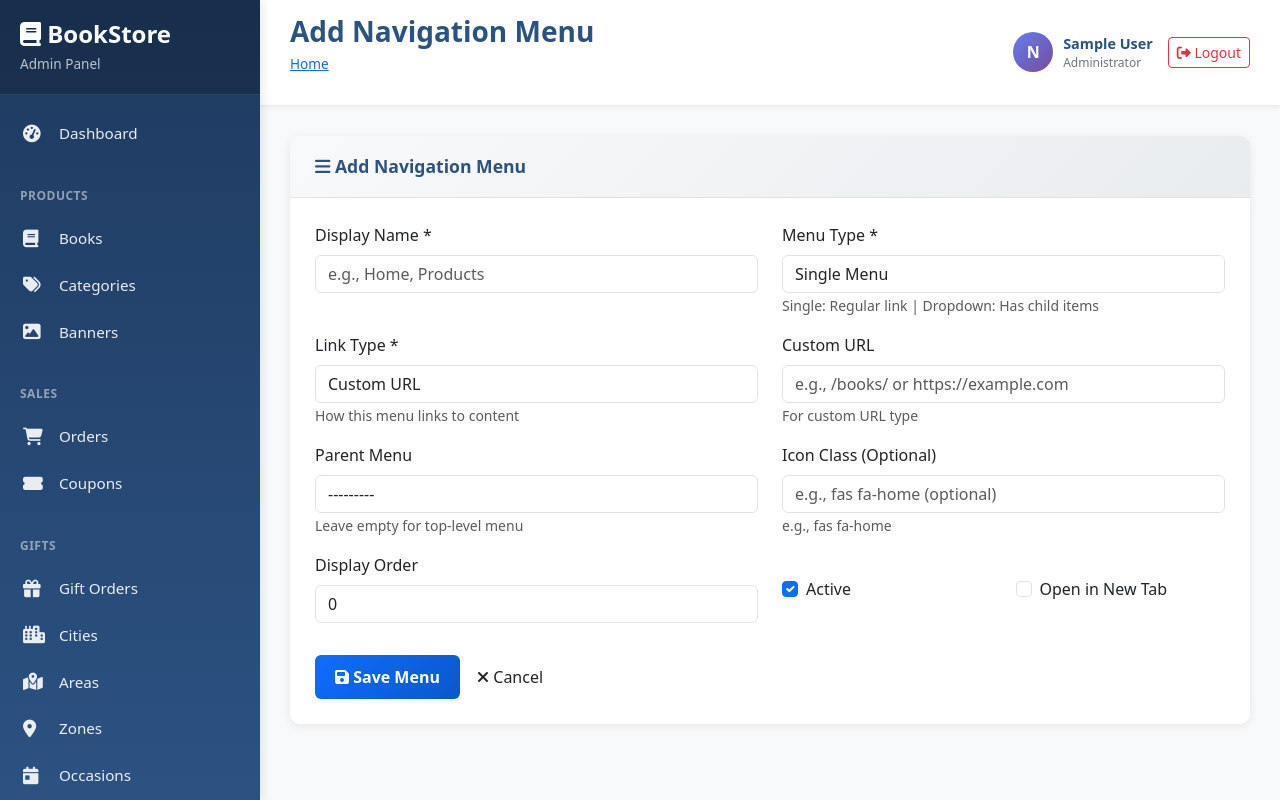
After one commit to uzzalbhuiyan318/Online-Book-Store, a Django app: page /admin-panel/nav-menus/add/ in a window 1280 px wide. The commit adds this page. Run offline with Django 4.2, Linux system fonts and the light colour scheme; the visitor is signed in with stand-in values (Sample User, id 1); data comes from the database, SQL or seed files in the repository; data that the repository does not hold is empty; parts of the project's set-up code (start-up, migrations or seed data) failed here and were passed over; some libraries are stand-ins or nearby versions.

Commit message:
feat: Implement a comprehensive admin panel with dynamic navigation menu management.

```diff
--- a/admin_panel/forms.py
+++ b/admin_panel/forms.py
@@ -1,6 +1,6 @@
 from django import forms
 from django.db.models import Q
-from books.models import Book, Category, Review, Banner, SiteSettings, QuickLink
+from books.models import Book, Category, Review, Banner, SiteSettings, QuickLink, NavMenu
 from orders.models import Order, Coupon
 from rentals.models import RentalPlan, BookRental, RentalSettings
 from support.models import SupportAgent, QuickReply, ChatSettings
@@ -383,3 +383,31 @@ class QuickLinkForm(forms.ModelForm):
             'order': forms.NumberInput(attrs={'class': 'form-control', 'min': '0'}),
             'open_new_tab': forms.CheckboxInput(attrs={'class': 'form-check-input'}),
         }
+
+
+class NavMenuForm(forms.ModelForm):
+    """Form for managing navigation menus"""
+
+    class Meta:
+        model = NavMenu
+        fields = ['display_name', 'menu_type', 'link_type', 'url', 'linked_category', 'linked_book', 'parent', 'is_active', 'order', 'open_new_tab', 'icon_class']
+        widgets = {
+            'display_name': forms.TextInput(attrs={'class': 'form-control', 'placeholder': 'e.g., Home, Products'}),
+            'menu_type': forms.Select(attrs={'class': 'form-control'}),
+            'link_type': forms.Select(attrs={'class': 'form-control', 'id': 'id_link_type'}),
+            'url': forms.TextInput(attrs={'class': 'form-control', 'placeholder': 'e.g., /books/ or https://example.com', 'id': 'id_url'}),
+            'linked_category': forms.Select(attrs={'class': 'form-control', 'id': 'id_linked_category'}),
+            'linked_book': forms.Select(attrs={'class': 'form-control', 'id': 'id_linked_book'}),
+            'parent': forms.Select(attrs={'class': 'form-control'}),
+            'is_active': forms.CheckboxInput(attrs={'class': 'form-check-input'}),
+            'order': forms.NumberInput(attrs={'class': 'form-control', 'min': '0'}),
+            'open_new_tab': forms.CheckboxInput(attrs={'class': 'form-check-input'}),
+            'icon_class': forms.TextInput(attrs={'class': 'form-control', 'placeholder': 'e.g., fas fa-home (optional)'}),
+        }
+
+    def __init__(self, *args, **kwargs):
+        super().__init__(*args, **kwargs)
+        # Only show parent menus that are dropdown type or have no parent
+        self.fields['parent'].queryset = NavMenu.objects.filter(
+            Q(menu_type='dropdown') | Q(parent__isnull=True)
+        ).exclude(pk=self.instance.pk if self.instance.pk else None)
--- a/admin_panel/urls.py
+++ b/admin_panel/urls.py
@@ -123,4 +123,10 @@ urlpatterns = [
     path('quick-links/add/', views.quick_link_add, name='quick_link_add'),
     path('quick-links/<int:pk>/edit/', views.quick_link_edit, name='quick_link_edit'),
     path('quick-links/<int:pk>/delete/', views.quick_link_delete, name='quick_link_delete'),
+
+    # Navigation Menus
+    path('nav-menus/', views.nav_menu_list, name='nav_menu_list'),
+    path('nav-menus/add/', views.nav_menu_add, name='nav_menu_add'),
+    path('nav-menus/<int:pk>/edit/', views.nav_menu_edit, name='nav_menu_edit'),
+    path('nav-menus/<int:pk>/delete/', views.nav_menu_delete, name='nav_menu_delete'),
 ]
--- a/admin_panel/views_complete.py
+++ b/admin_panel/views_complete.py
@@ -4243,3 +4243,70 @@ def quick_link_delete(request, pk):
 
     messages.success(request, f'Quick link "{display_name}" deleted successfully!')
     return redirect('admin_panel:quick_link_list')
+
+
+# ==================== NAVIGATION MENUS ====================
+
+@staff_member_required
+def nav_menu_list(request):
+    """List all navigation menus"""
+    from books.models import NavMenu
+
+    # Get top-level menus (no parent)
+    nav_menus = NavMenu.objects.filter(parent__isnull=True).order_by('order', 'display_name')
+
+    context = {'nav_menus': nav_menus}
+    return render(request, 'admin_panel/nav_menu_list.html', context)
+
+
+@staff_member_required
+def nav_menu_add(request):
+    """Add new navigation menu"""
+    from books.models import NavMenu
+    from .forms import NavMenuForm
+
+    if request.method == 'POST':
+        form = NavMenuForm(request.POST)
+        if form.is_valid():
+            nav_menu = form.save()
+            messages.success(request, f'Navigation menu "{nav_menu.display_name}" added successfully!')
+            return redirect('admin_panel:nav_menu_list')
+    else:
+        form = NavMenuForm()
+
+    context = {'form': form, 'action': 'Add'}
+    return render(request, 'admin_panel/nav_menu_form.html', context)
+
+
+@staff_member_required
+def nav_menu_edit(request, pk):
+    """Edit navigation menu"""
+    from books.models import NavMenu
+    from .forms import NavMenuForm
+
+    nav_menu = get_object_or_404(NavMenu, pk=pk)
+
+    if request.method == 'POST':
+        form = NavMenuForm(request.POST, instance=nav_menu)
+        if form.is_valid():
+            nav_menu = form.save()
+            messages.success(request, f'Navigation menu "{nav_menu.display_name}" updated successfully!')
+            return redirect('admin_panel:nav_menu_list')
+    else:
+        form = NavMenuForm(instance=nav_menu)
+
+    context = {'form': form, 'action': 'Edit', 'nav_menu': nav_menu}
+    return render(request, 'admin_panel/nav_menu_form.html', context)
+
+
+@staff_member_required
+def nav_menu_delete(request, pk):
+    """Delete navigation menu"""
+    from books.models import NavMenu
+
+    nav_menu = get_object_or_404(NavMenu, pk=pk)
+    display_name = nav_menu.display_name
+    nav_menu.delete()
+
+    messages.success(request, f'Navigation menu "{display_name}" deleted successfully!')
+    return redirect('admin_panel:nav_menu_list')
--- a/books/context_processors.py
+++ b/books/context_processors.py
@@ -64,7 +64,7 @@ def language_context(request):
 
 def site_settings_context(request):
     """Add site settings to context"""
-    from .models import SiteSettings, QuickLink
+    from .models import SiteSettings, QuickLink, NavMenu
     try:
         settings = SiteSettings.get_settings()
     except Exception:
@@ -74,7 +74,11 @@ def site_settings_context(request):
     # Get active quick links
     quick_links = QuickLink.objects.filter(is_active=True).order_by('order', 'display_name')
 
+    # Get active top-level navigation menus
+    nav_menus = NavMenu.objects.filter(is_active=True, parent__isnull=True).order_by('order', 'display_name')
+
     return {
         'site_settings': settings,
-        'quick_links': quick_links
+        'quick_links': quick_links,
+        'nav_menus': nav_menus
     }
--- a/templates/admin_panel/base.html
+++ b/templates/admin_panel/base.html
@@ -164,6 +164,10 @@
                         <i class="fas fa-link"></i>
                         <span>Quick Links</span>
                     </a>
+                    <a href="{% url 'admin_panel:nav_menu_list' %}" class="admin-nav-item {% if 'nav-menu' in request.path %}active{% endif %}">
+                        <i class="fas fa-bars"></i>
+                        <span>Navigation Menus</span>
+                    </a>
                     <a href="/admin/" class="admin-nav-item" target="_blank">
                         <i class="fas fa-cogs"></i>
                         <span>Django Admin</span>
--- /dev/null
+++ b/templates/admin_panel/nav_menu_form.html
@@ -0,0 +1,128 @@
+{% extends 'admin_panel/base.html' %}
+{% load static %}
+
+{% block title %}{{ action }} Navigation Menu - Admin Panel{% endblock %}
+{% block page_title %}{{ action }} Navigation Menu{% endblock %}
+
+{% block content %}
+<div class="admin-card">
+    <div class="admin-card-header">
+        <h5><i class="fas fa-bars"></i> {{ action }} Navigation Menu</h5>
+    </div>
+    <div class="admin-card-body">
+        <form method="post">
+            {% csrf_token %}
+
+            <div class="row">
+                <div class="col-md-6 mb-3">
+                    <label class="form-label">Display Name *</label>
+                    {{ form.display_name }}
+                </div>
+                <div class="col-md-6 mb-3">
+                    <label class="form-label">Menu Type *</label>
+                    {{ form.menu_type }}
+                    <small class="text-muted">Single: Regular link | Dropdown: Has child items</small>
+                </div>
+            </div>
+
+            <div class="row">
+                <div class="col-md-6 mb-3">
+                    <label class="form-label">Link Type *</label>
+                    {{ form.link_type }}
+                    <small class="text-muted">How this menu links to content</small>
+                </div>
+                <div class="col-md-6 mb-3" id="url_field">
+                    <label class="form-label">Custom URL</label>
+                    {{ form.url }}
+                    <small class="text-muted">For custom URL type</small>
+                </div>
+                <div class="col-md-6 mb-3" id="category_field" style="display: none;">
+                    <label class="form-label">Select Category</label>
+                    {{ form.linked_category }}
+                    <small class="text-muted">Link to a category page</small>
+                </div>
+                <div class="col-md-6 mb-3" id="book_field" style="display: none;">
+                    <label class="form-label">Select Book</label>
+                    {{ form.linked_book }}
+                    <small class="text-muted">Link to a book detail page</small>
+                </div>
+            </div>
+
+            <div class="row">
+                <div class="col-md-6 mb-3">
+                    <label class="form-label">Parent Menu</label>
+                    {{ form.parent }}
+                    <small class="text-muted">Leave empty for top-level menu</small>
+                </div>
+                <div class="col-md-6 mb-3">
+                    <label class="form-label">Icon Class (Optional)</label>
+                    {{ form.icon_class }}
+                    <small class="text-muted">e.g., fas fa-home</small>
+                </div>
+            </div>
+
+            <div class="row">
+                <div class="col-md-6 mb-3">
+                    <label class="form-label">Display Order</label>
+                    {{ form.order }}
+                </div>
+                <div class="col-md-3 mb-3">
+                    <div class="form-check mt-4">
+                        {{ form.is_active }}
+                        <label class="form-check-label">Active</label>
+                    </div>
+                </div>
+                <div class="col-md-3 mb-3">
+                    <div class="form-check mt-4">
+                        {{ form.open_new_tab }}
+                        <label class="form-check-label">Open in New Tab</label>
+                    </div>
+                </div>
+            </div>
+
+            <div class="mt-3">
+                <button type="submit" class="btn btn-admin-primary">
+                    <i class="fas fa-save"></i> Save Menu
+                </button>
+                <a href="{% url 'admin_panel:nav_menu_list' %}" class="btn btn-admin-secondary">
+                    <i class="fas fa-times"></i> Cancel
+                </a>
+            </div>
+        </form>
+    </div>
+</div>
+
+<script>
+// Dynamic field visibility based on link type
+document.addEventListener('DOMContentLoaded', function() {
+    const linkTypeSelect = document.getElementById('id_link_type');
+    const urlField = document.getElementById('url_field');
+    const categoryField = document.getElementById('category_field');
+    const bookField = document.getElementById('book_field');
+
+    function updateFieldVisibility() {
+        const linkType = linkTypeSelect.value;
+
+        // Hide all fields first
+        urlField.style.display = 'none';
+        categoryField.style.display = 'none';
+        bookField.style.display = 'none';
+
+        // Show relevant field
+        if (linkType === 'url') {
+            urlField.style.display = 'block';
+        } else if (linkType === 'category') {
+            categoryField.style.display = 'block';
+        } else if (linkType === 'book') {
+            bookField.style.display = 'block';
+        }
+    }
+
+    // Initial state
+    updateFieldVisibility();
+
+    // Update on change
+    linkTypeSelect.addEventListener('change', updateFieldVisibility);
+});
+</script>
+{% endblock %}
```
Also changed, not shown: books/models.py (+64 -0 lines), templates/admin_panel/nav_menu_list.html (added, +117 -0 lines), templates/base.html (+40 -29 lines), books/migrations/0006_navmenu.py (added), books/migrations/0007_navmenu_link_type_navmenu_linked_book_and_more.py (added).
